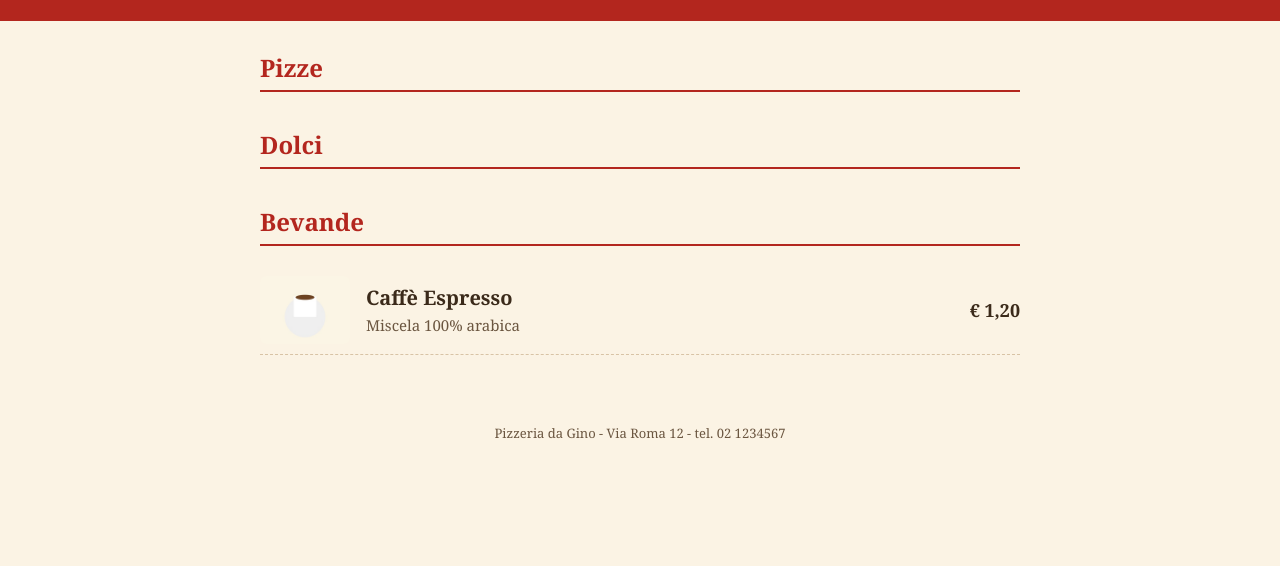
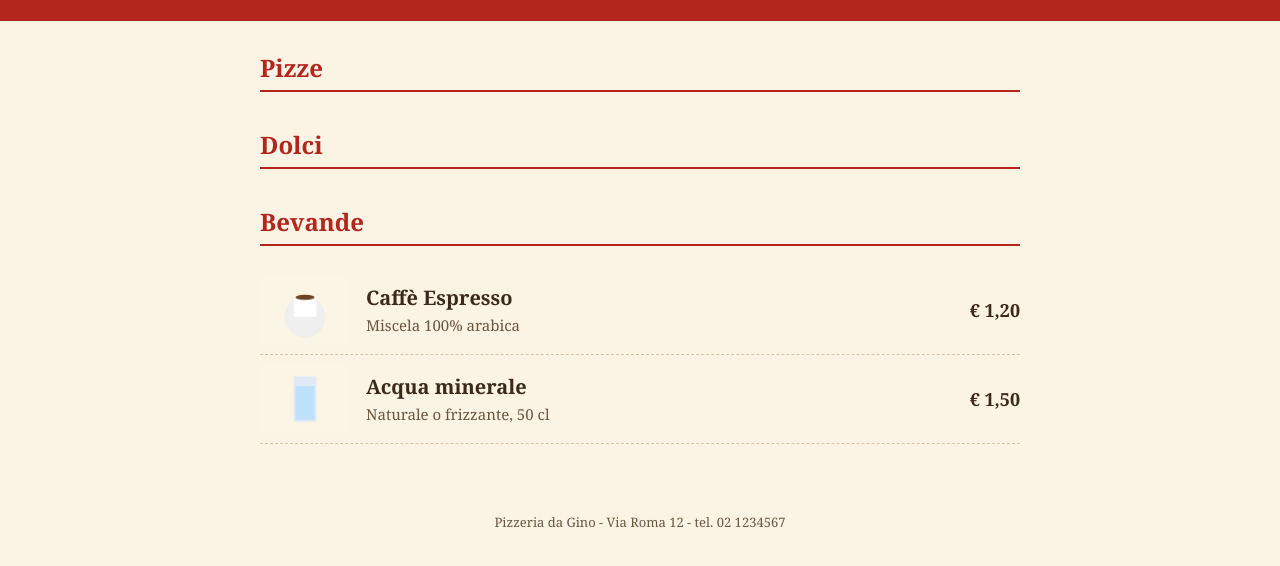
Before and after one commit to thomas-addamo/pizzeriaWeb, a plain HTML site: page index.html in a window 1280 px wide. Shown: the part 110-676 px from the top of the page. Drawn offline with Linux system fonts and the light colour scheme.

Commit message:
svi-C aggiunto I item menu bevande

```diff
--- a/index.html
+++ b/index.html
@@ -32,6 +32,14 @@
           </div>
           <span class="prezzo">€ 1,20</span>
         </div>
+        <div class="item">
+          <img src="img/bevanda1.jpg" alt="Acqua minerale">
+          <div class="descrizione">
+            <h3>Acqua minerale</h3>
+            <p>Naturale o frizzante, 50 cl</p>
+          </div>
+          <span class="prezzo">€ 1,50</span>
+        </div>
       </div>
 
     </div>
```
Also changed, not shown: img/bevanda1.jpg (added).
